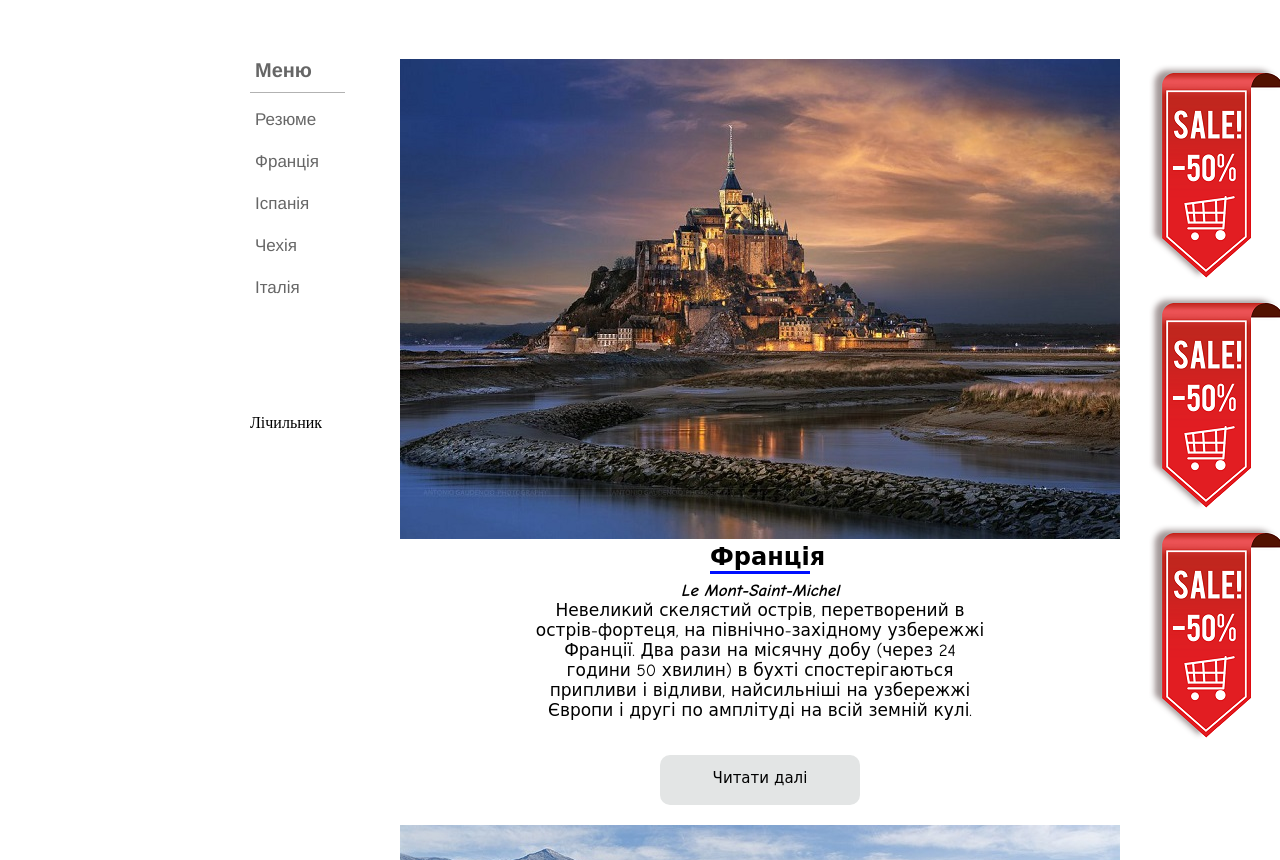
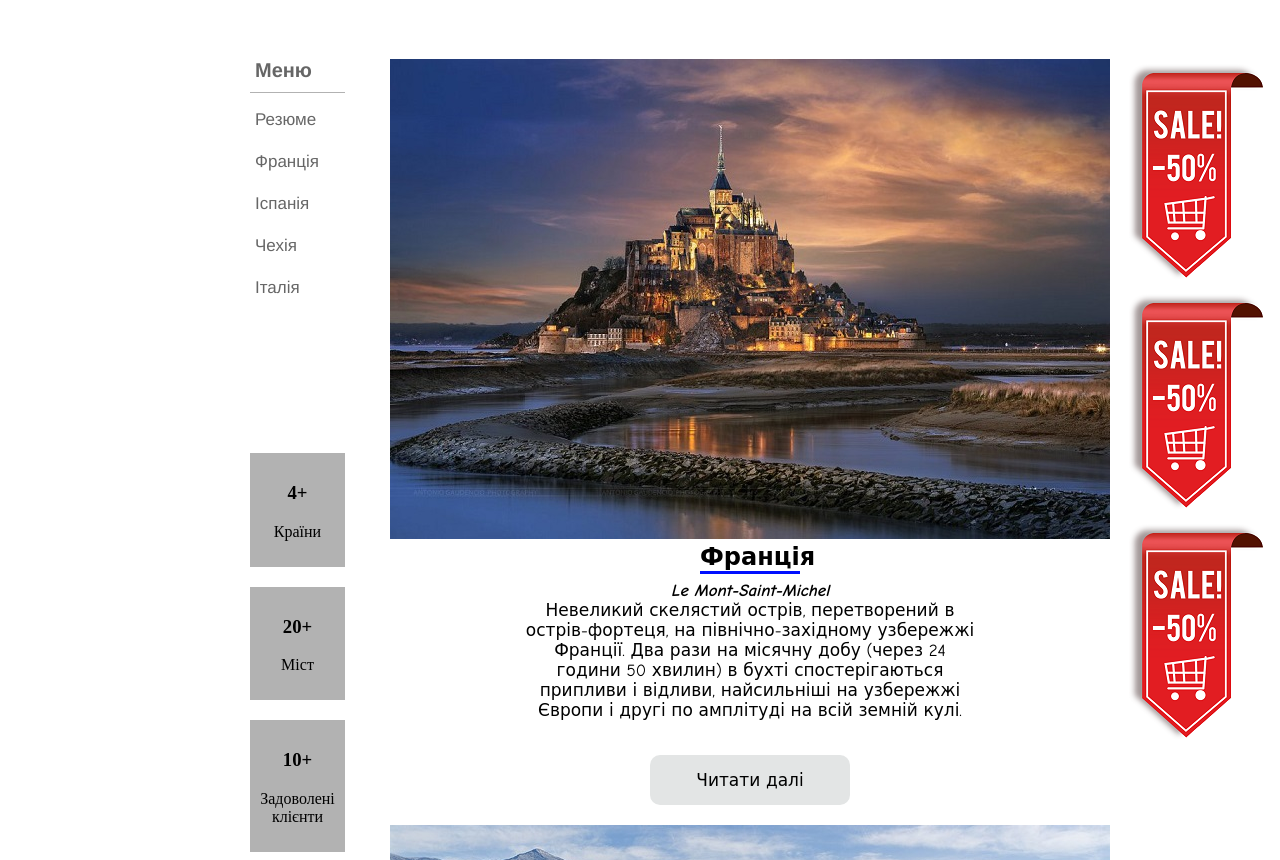
Before and after one commit to MaksymHryhorov/ProjectWeb, a plain HTML site: page Project/index.html in a window 1280 px wide. Shown: the part 92-952 px from the top of the page. Drawn offline with Linux system fonts and the light colour scheme.

Commit message:
newCounters

```diff
--- a/Project/index.html
+++ b/Project/index.html
@@ -35,8 +35,32 @@
                 </ul>
             </div>
         </div>
-        <div class="counter">
-            <p>Лічильник</p>
+        <div class="">
+            <div>
+                <div class="card">
+                    <p><i></i></p>
+                    <h3>4+</h3>
+                    <p>Країни</p>
+                </div>
+            </div>
+        </div>
+        <div class="">
+            <div>
+                <div class="card">
+                    <p><i></i></p>
+                    <h3>20+</h3>
+                    <p>Міст</p>
+                </div>
+            </div>
+        </div>
+        <div class="">
+            <div>
+                <div class="card">
+                    <p><i></i></p>
+                    <h3>10+</h3>
+                    <p>Задоволені клієнти</p>
+                </div>
+            </div>
         </div>
     </div>
     <div class="content">
--- a/Project/style.css
+++ b/Project/style.css
@@ -105,11 +105,10 @@ table {
 }
 
 .align {
-    flex-grow: 3;
+    flex-grow: 4;
 }
 
 .content {
-    padding: 0 10px;
     text-align: center;
     flex-grow: 5;
     box-sizing: border-box;
@@ -129,6 +128,7 @@ table {
 .category-wrap {
     width: 95px;
     font-family: "Helvetica Neue", Comic Sans MS, Comic Sans, cursive;
+    margin-bottom: 150px;
 }
 
 .category-wrap h3 {
@@ -267,7 +267,7 @@ table {
     margin: 0 auto;
     color: black;
     font-family: "Comic Sans MS", Comic Sans, cursive;
-    font-size: 15px;
+    font-size: 17px;
 }
 
 .linkToCountry:hover {
@@ -276,3 +276,11 @@ table {
     height: 50px;
     box-shadow: 0 15px 15px -10px rgba(0, 0, 0, 0.5);
 }
+
+.card {
+    margin-top: 20px;
+    padding: 10px;
+    text-align: center;
+    background-color: rgba(0, 0, 0, .3);
+    color: black;
+}
```
